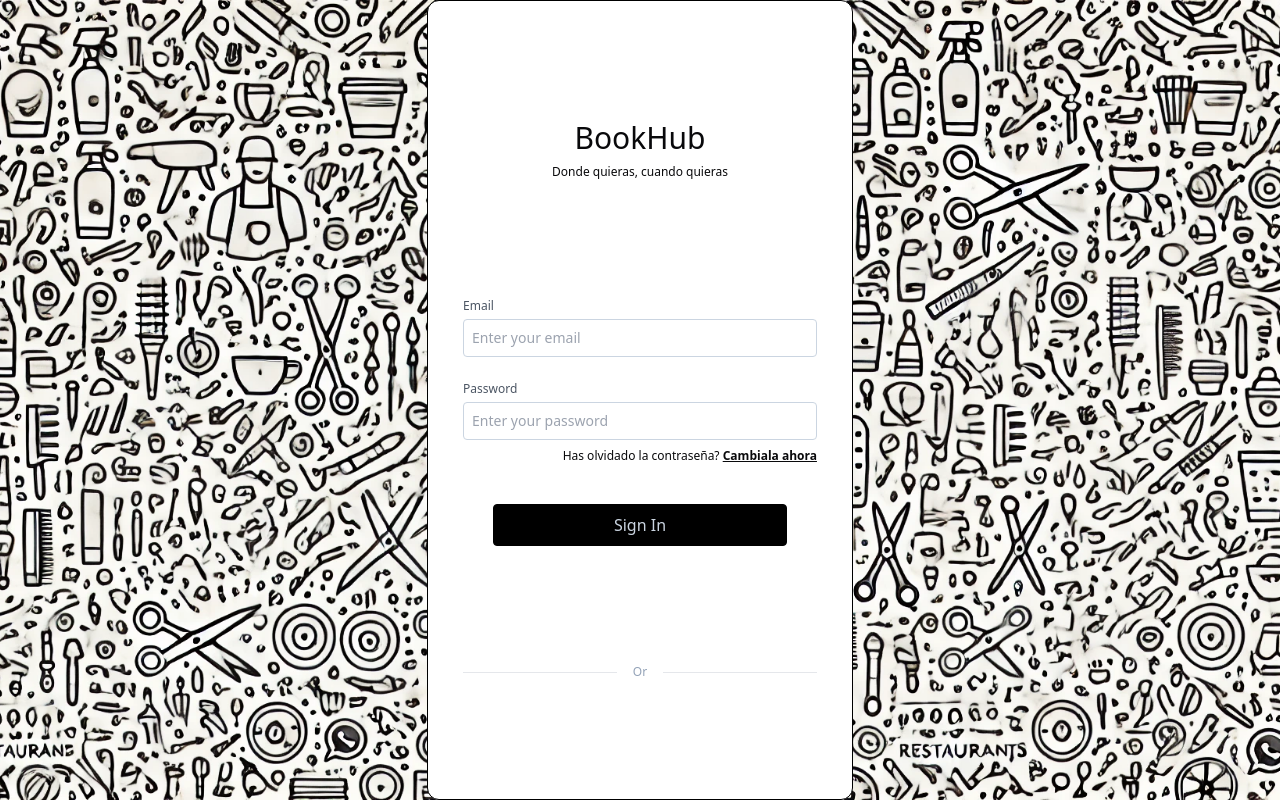
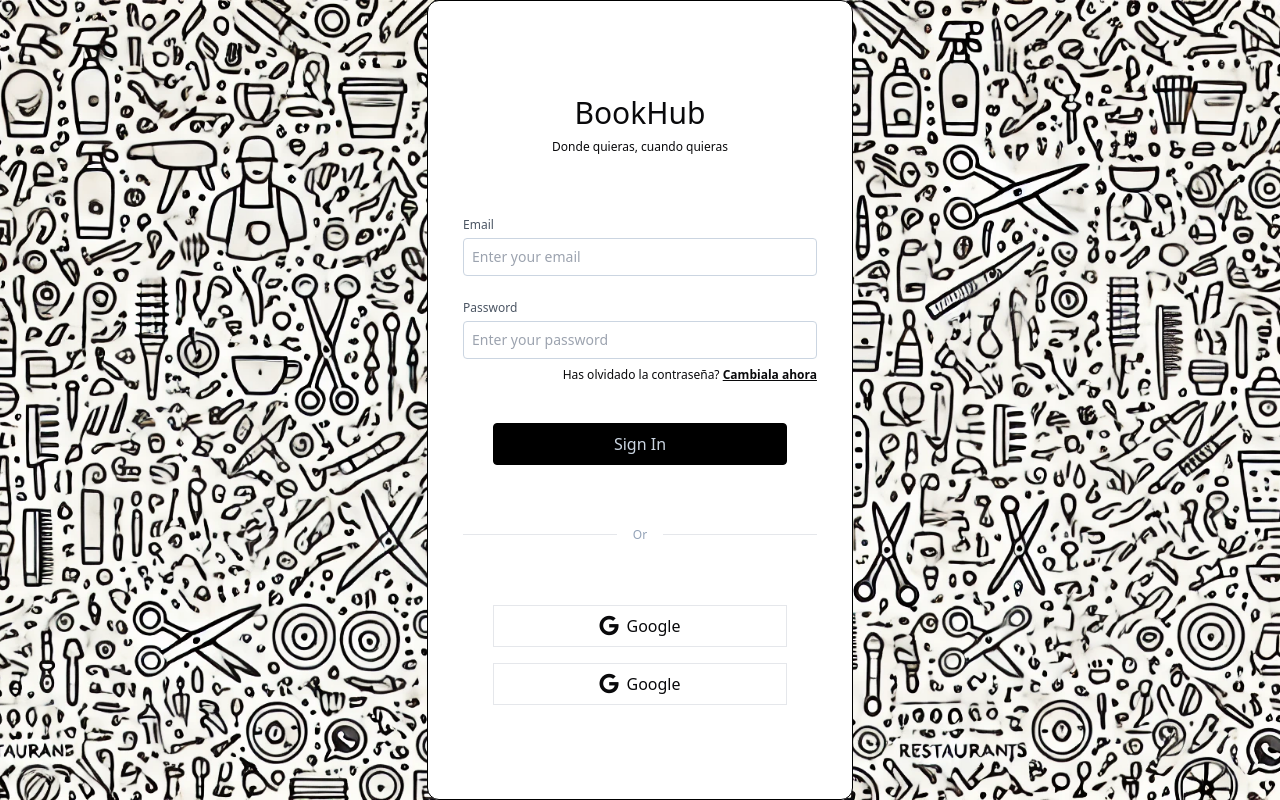
Before and after one commit to csalvite/book-hub, a Next.js app: page /auth/register/user in a window 1280 px wide. Built offline with nearby package versions, Linux system fonts and the light colour scheme.

Commit message:
probando estructura para pantalla de login usuario

```diff
--- a/src/app/auth/register/user/page.tsx
+++ b/src/app/auth/register/user/page.tsx
@@ -5,12 +5,17 @@ import { motion } from 'framer-motion';
 
 export default function Home() {
   return (
-    <section className='h-[50rem] w-10/12 rounded-xl border border-black lg:w-6/12 xl:w-4/12 bg-white flex flex-col items-center justify-evenly text-zinc-950'>
-      <div className='cn-w-full flex flex-col items-center'>
+    <section className='h-[40rem] py-8 lg:h-[50rem] w-10/12 rounded-xl border border-black lg:w-6/12 xl:w-4/12 bg-white flex flex-col items-center justify-evenly text-zinc-950'>
+      <motion.div
+        initial={{ opacity: 0 }}
+        animate={{ opacity: 1 }}
+        transition={{ ease: 'easeOut', duration: 0.3 }}
+        className='cn-w-full flex flex-col items-center'
+      >
         <h1 className='text-3xl mb-2'>BookHub</h1>
         <h2 className='text-xs'>Donde quieras, cuando quieras</h2>
-      </div>
-      <div className='w-10/12'>
+      </motion.div>
+      <form className='w-10/12' onSubmit={(e) => {}}>
         <div className='h-full flex flex-col items-center gap-6'>
           <motion.div
             initial={{ y: 100, opacity: 0 }}
@@ -18,7 +23,7 @@ export default function Home() {
             transition={{ ease: 'easeOut', duration: 0.3 }}
             className='w-full'
           >
-            <Input label='Email' placeholder='Enter your email' />
+            <Input label='Email' type='email' placeholder='Enter your email' />
           </motion.div>
           <motion.div
             initial={{ y: 100, opacity: 0 }}
@@ -28,7 +33,7 @@ export default function Home() {
           >
             <Input
               label='Password'
-              type='pass'
+              type='password'
               placeholder='Enter your password'
             />
             <p className='text-xs mt-2 text-right'>
@@ -46,7 +51,7 @@ export default function Home() {
             className='w-full text-center'
           >
             <motion.button
-              className='w-10/12 mt-4 text-slate-300 bg-black border border-black rounded p-2'
+              className='w-full md:w-10/12 mt-4 text-slate-300 bg-black border border-black rounded p-2'
               whileHover={{ scale: [null, 1.2, 1.1] }}
               transition={{ duration: 0.3 }}
             >
@@ -54,8 +59,45 @@ export default function Home() {
             </motion.button>
           </motion.div>
         </div>
+      </form>
+      <motion.div
+        initial={{ y: 100, opacity: 0 }}
+        animate={{ y: 0, opacity: 1 }}
+        transition={{ ease: 'easeOut', duration: 0.3, delay: 0.6 }}
+        className='w-full flex justify-center items-center'
+      >
+        <Separador className='flex items-center gap-4 w-10/12' text='Or' />
+      </motion.div>
+      <div className='flex flex-col gap-4 w-10/12 items-center'>
+        <motion.div
+          initial={{ y: 100, opacity: 0 }}
+          animate={{ y: 0, opacity: 1 }}
+          transition={{ ease: 'easeOut', duration: 0.3, delay: 0.8 }}
+          className='w-full flex justify-center items-center'
+        >
+          <motion.button
+            className='border w-full md:w-10/12 flex justify-center items-center gap-2 p-2 cursor-pointer'
+            whileHover={{ backgroundColor: '#000', color: 'rgb(203 213 225)' }}
+            transition={{ duration: 0.3 }}
+          >
+            <i className='fa-brands fa-google text-xl'></i> Google
+          </motion.button>
+        </motion.div>
+        <motion.div
+          initial={{ y: 100, opacity: 0 }}
+          animate={{ y: 0, opacity: 1 }}
+          transition={{ ease: 'easeOut', duration: 0.3, delay: 1 }}
+          className='w-full flex justify-center items-center'
+        >
+          <motion.button
+            className='border w-full md:w-10/12 flex justify-center items-center gap-2 p-2 cursor-pointer'
+            whileHover={{ backgroundColor: '#000', color: 'rgb(203 213 225)' }}
+            transition={{ duration: 0.3 }}
+          >
+            <i className='fa-brands fa-google text-xl'></i> Google
+          </motion.button>
+        </motion.div>
       </div>
-      <Separador className='flex items-center gap-4 w-10/12' text='Or' />
     </section>
   );
 }
--- a/src/app/layout.tsx
+++ b/src/app/layout.tsx
@@ -1,5 +1,6 @@
 import type { Metadata } from 'next';
 import './globals.css';
+import Script from 'next/script';
 
 export const metadata: Metadata = {
   title: 'BookHub',
@@ -14,6 +15,10 @@ export default function RootLayout({
   return (
     <html lang='es'>
       <body>{children}</body>
+      <Script
+        src='https://kit.fontawesome.com/73ad37a527.js'
+        crossOrigin='anonymous'
+      ></Script>
     </html>
   );
 }
```
